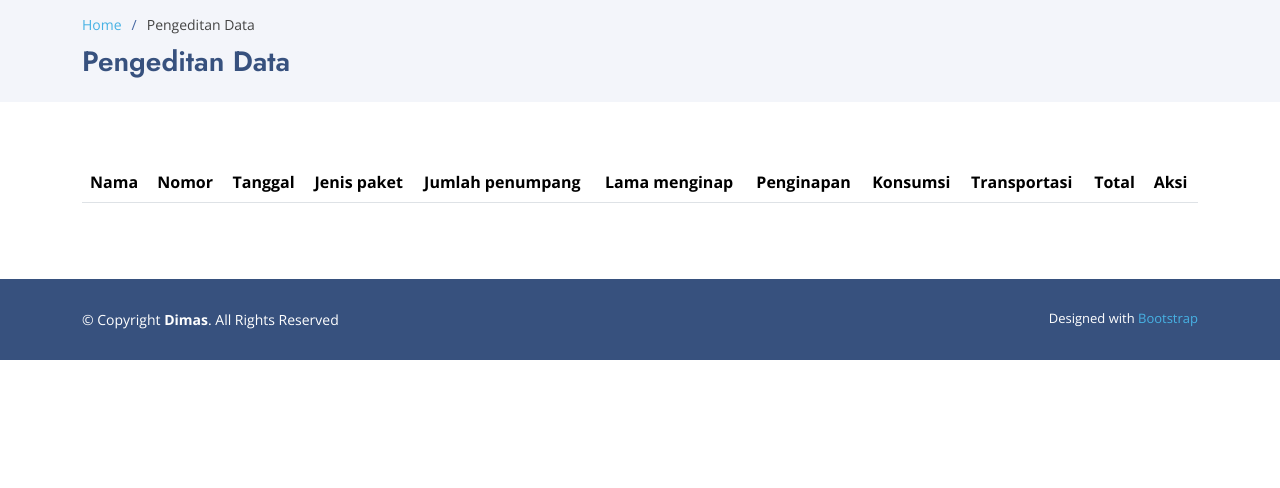
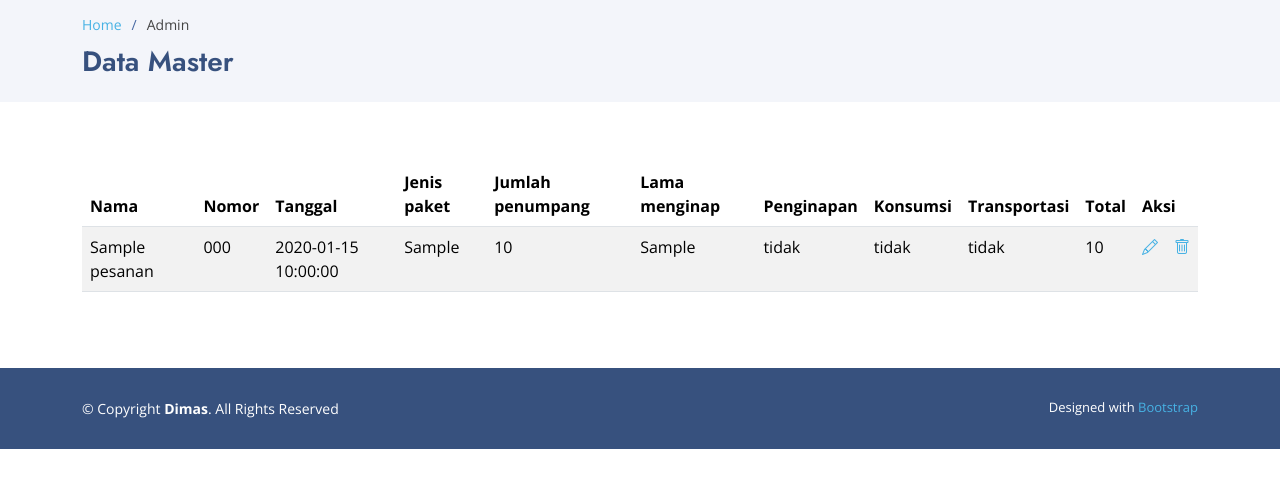
Before and after one commit to SideeID/anjay-travel, a PHP site: page /admin/index.php in a window 1280 px wide. Shown: the part 73-561 px from the top of the page. Run offline with PHP 8.4, Linux system fonts and the light colour scheme; the visitor is signed in with stand-in values (Sample User, id 1); tables that the repository leaves empty or names only in its code hold one stand-in row (values such as "Sample post"); lists and menus that the app fills with data are empty.

Commit message:
Refactor process_pesanan.php and logika.js files

```diff
--- a/admin/index.php
+++ b/admin/index.php
@@ -1,5 +1,6 @@
 <?php
 session_start();
+require_once "../process/koneksi.php";
 if (!isset($_SESSION["login"])) {
     header("Location: login.php");
     exit();
@@ -13,6 +14,8 @@ if (isset($_SESSION["login"])) {
         $name = $_SESSION["name"];
     }
 }
+$query = "SELECT * FROM pesanan";
+$result = mysqli_query($koneksi, $query);
 ?>
 <!DOCTYPE html>
 <html lang="en">
@@ -82,17 +85,15 @@ if (isset($_SESSION["login"])) {
             <div class="container">
                 <ol>
                     <li><a href="../index.php">Home</a></li>
-                    <li>Pengeditan Data</li>
+                    <li>Admin</li>
                 </ol>
-                <h2>Pengeditan Data</h2>
+                <h2>Data Master</h2>
             </div>
         </section>
         <!-- End Breadcrumbs -->
 
         <section class="inner-page">
           <div class="container">
-            <?php
-            echo'
               <table class="table table-striped table-hover">
                 <thead>
                   <tr>
@@ -109,12 +110,33 @@ if (isset($_SESSION["login"])) {
                     <th scope="col">Aksi</th>
                   </tr>
                 </thead>
-                <tbody>
-
-                </tbody>
+              <?php
+              while ($data = mysqli_fetch_array($result)) {
+                echo "<tr>";
+                echo "<td>" . $data['nama'] . "</td>";
+                echo "<td>" . $data['nomor_telepon'] . "</td>";
+                echo "<td>" . $data['tanggal'] . "</td>";
+                echo "<td>" . $data['jenis_paket'] . "</td>";
+                echo "<td>" . $data['jumlah_penumpang'] . "</td>";
+                echo "<td>" . $data['lama_menginap'] . "</td>";
+                echo "<td>" . ($data['penginapan'] == 1 ? 'tambah' : 'tidak') . "</td>";
+                echo "<td>" . ($data['konsumsi'] == 1 ? 'tambah' : 'tidak') . "</td>";
+                echo "<td>" . ($data['transportasi'] == 1 ? 'tambah' : 'tidak') . "</td>";
+                echo "<td>" . $data['total_biaya'] . "</td>";
+                echo "<td>
+                <div class='d-flex gap-3'>
+                <a href='edit.php?id=". $data['id'] ."'>
+                <i class='bi bi-pencil' data-bs-toggle='modal' data-bs-target='#exampleModal'></i>
+                </a>
+                <a href='../process/process_hapus_pesanan.php?id=" . $data['id'] . "' onclick='return confirm(\"Apakah Anda yakin ingin menghapus data?\")'>
+                <i class='bi bi-trash'></i>
+                </a>
+                </div>
+                </td>";
+                echo "</tr>";
+              }
+              ?>
               </table>
-              ';
-            ?>
           </div>
         </section>
     </main>
@@ -138,6 +160,63 @@ if (isset($_SESSION["login"])) {
     </footer>
     <!-- End Footer -->
 
+    <!-- modal -->
+    <div class="modal fade" id="exampleModal" tabindex="-1" aria-labelledby="exampleModalLabel" aria-hidden="true">
+      <div class="modal-dialog">
+        <div class="modal-content">
+          <div class="modal-header">
+            <h5 class="modal-title" id="exampleModalLabel">Edit Data Pesanan</h5>
+            <button type="button" class="btn-close" data-bs-dismiss="modal" aria-label="Close"></button>
+          </div>
+          <div class="modal-body">
+            <!-- <form action="../process/process_edit_pesanan.php" method="post">
+              <div class="mb-3">
+                <label for="name" class="form-label">Nama</label>
+                <input type="text" class="form-control" id="name" name="name" required>
+              </div>
+              <div class="mb-3">
+                <label for="phone" class="form-label">Nomor</label>
+                <input type="number" class="form-control" id="phone" name="phone" required>
+              </div>
+              <div class="mb-3">
+                <label for="date" class="form-label">Tanggal</label>
+                <input type="date" class="form-control" id="date" name="date" required>
+              </div>
+              <div class="mb-3">
+                <label for="package" class="form-label">Jenis Paket</label>
+                <input type="text" class="form-control" id="package" name="package" required>
+              </div>
+              <div class="mb-3">
+                <label for="passengers" class="form-label">Jumlah Penumpang</label>
+                <input type="number" class="form-control" id="passengers" name="passengers" required>
+              </div>
+              <div class="mb-3">
+                <label for="stay_length" class="form-label">Lama Menginap</label>
+                <input type="number" class="form-control" id="stay_length" name="stay_length" required>
+              </div>
+              <div class="mb-3">
+                <label for="accommodation" class="form-label">Penginapan</label>
+                <input type="text" class="form-control" id="accommodation" name="accommodation" required>
+              </div>
+              <div class="mb-3">
+                <label for="consumption" class="form-label">Konsumsi</label>
+                <input type="text" class="form-control" id="consumption" name="consumption" required>
+              </div>
+              <div class="mb-3">
+                <label for="transportation" class="form-label">Transportasi</label>
+                <input type="text" class="form-control" id="transportation" name="transportation" required>
+              </div>
+              <div class="mb-3">
+                <label for="total_cost" class="form-label">Total</label>
+                <input type="number" class="form-control" id="total_cost" name="total_cost" required>
+              </div>
+              <button type="submit" class="btn btn-primary" name="edit_pesanan">Edit</button>
+            </form> -->
+          </div>
+        </div>
+      </div>
+    </div>
+
     <div id="preloader"></div>
     <a
       href="#"
```
Also changed, not shown: assets/js/logika.js (+5 -13 lines), process/process_pesanan.php (+9 -2 lines).
